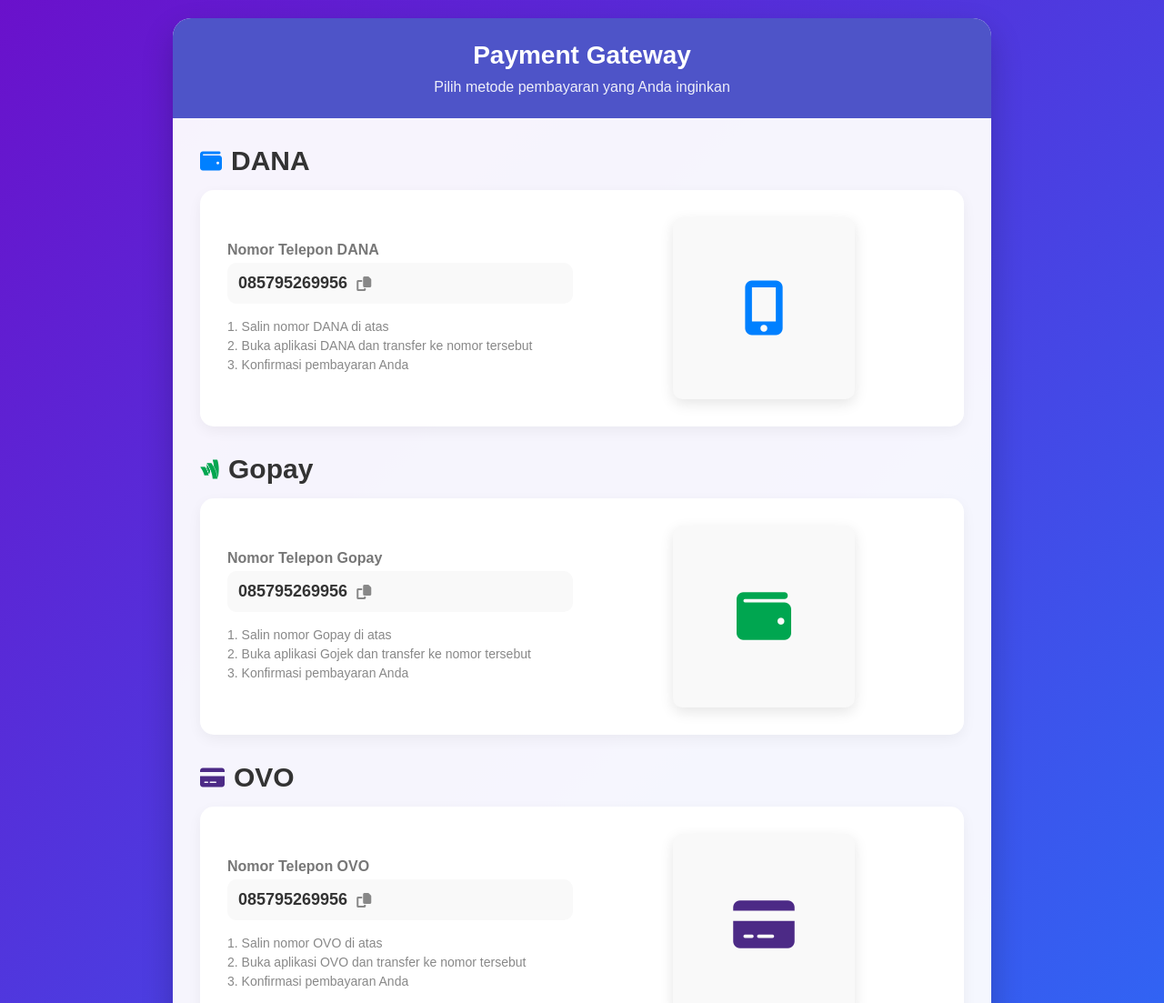
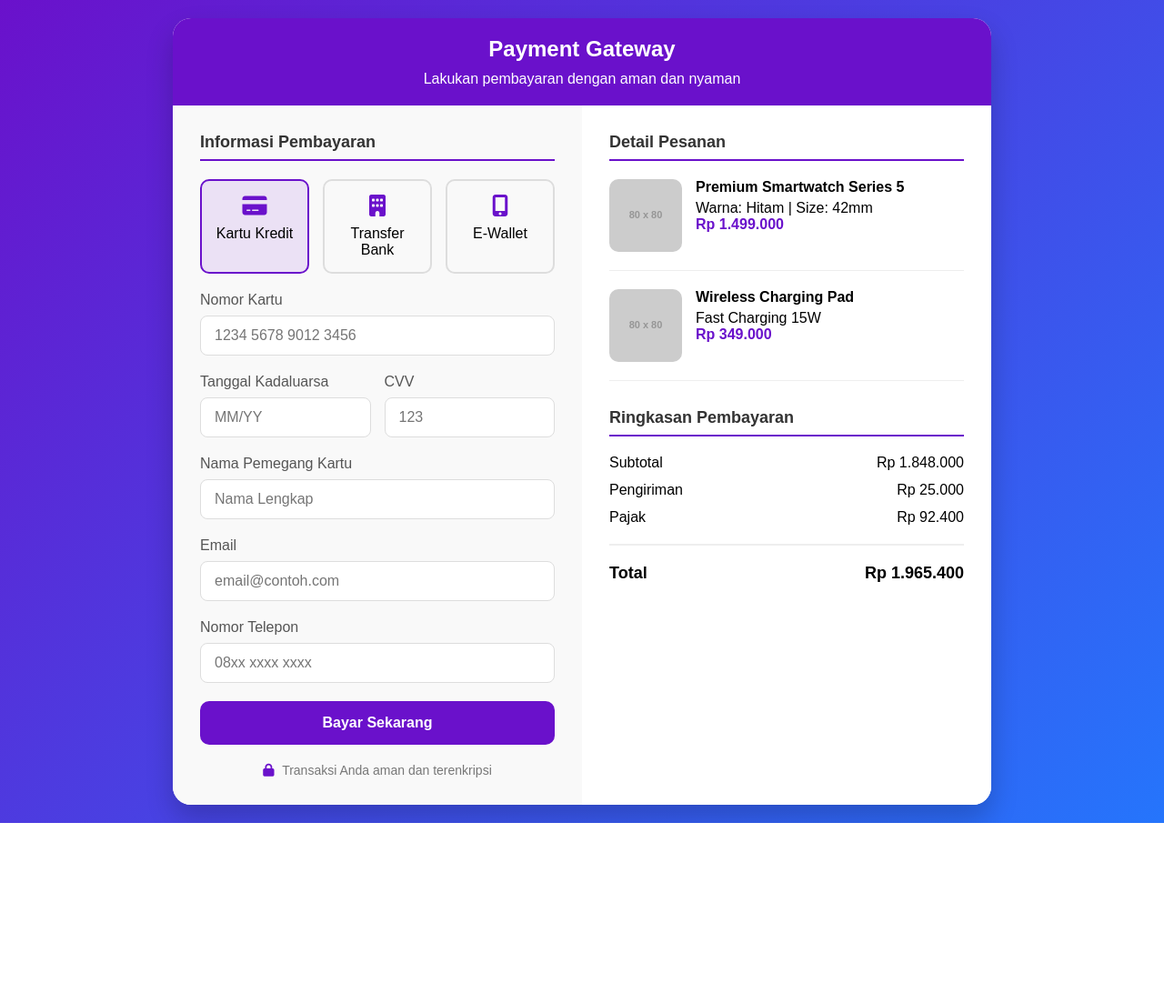
Before and after one commit to Raavfy-24/Web-Payment, a plain HTML site: page index.html in a window 1280 px wide. Shown: the top 1103 px of the page at 91% size. After the commit the page ends 905 px from the top, so only its background shows below. Drawn offline with Linux system fonts and the light colour scheme; placeholder pictures from the web are drawn by us.

Commit message:
index.html

```diff
--- a/index.html
+++ b/index.html
@@ -3,7 +3,7 @@
 <head>
     <meta charset="UTF-8">
     <meta name="viewport" content="width=device-width, initial-scale=1.0">
-    <title>Payment Gateway - DANA, Gopay, OVO, QRIS</title>
+    <title>Payment Gateway</title>
     <link rel="stylesheet" href="https://cdnjs.cloudflare.com/ajax/libs/font-awesome/6.4.0/css/all.min.css">
     <style>
         * {
@@ -23,199 +23,214 @@
         }
 
         .container {
+            width: 100%;
             max-width: 900px;
-            width: 100%;
-            background: rgba(255, 255, 255, 0.95);
+            background: white;
             border-radius: 20px;
-            box-shadow: 0 15px 35px rgba(0, 0, 0, 0.2);
+            box-shadow: 0 15px 30px rgba(0, 0, 0, 0.2);
             overflow: hidden;
-            animation: fadeIn 0.8s ease;
+            display: flex;
+            flex-direction: column;
         }
 
         .header {
-            background: #4e54c8;
+            background: #6a11cb;
             color: white;
+            padding: 20px;
             text-align: center;
-            padding: 25px;
-            position: relative;
         }
 
-        .header h1 {
-            font-size: 28px;
+        .logo {
+            font-size: 24px;
+            font-weight: bold;
             margin-bottom: 10px;
         }
 
-        .header p {
-            font-size: 16px;
-            opacity: 0.9;
+        .main {
+            display: flex;
+            flex-wrap: wrap;
         }
 
-        .payment-container {
+        .left-panel {
+            flex: 1;
+            min-width: 300px;
+            padding: 30px;
+            background: #f9f9f9;
+        }
+
+        .right-panel {
+            flex: 1;
+            min-width: 300px;
+            padding: 30px;
+            background: white;
+        }
+
+        .section-title {
+            font-size: 18px;
+            font-weight: 600;
+            margin-bottom: 20px;
+            color: #333;
+            border-bottom: 2px solid #6a11cb;
+            padding-bottom: 8px;
+        }
+
+        .form-group {
+            margin-bottom: 20px;
+        }
+
+        label {
+            display: block;
+            margin-bottom: 8px;
+            font-weight: 500;
+            color: #555;
+        }
+
+        input, select {
+            width: 100%;
+            padding: 12px 15px;
+            border: 1px solid #ddd;
+            border-radius: 8px;
+            font-size: 16px;
+            transition: all 0.3s;
+        }
+
+        input:focus, select:focus {
+            outline: none;
+            border-color: #6a11cb;
+            box-shadow: 0 0 0 2px rgba(106, 17, 203, 0.2);
+        }
+
+        .card-group {
             display: flex;
-            flex-wrap: wrap;
-            justify-content: center;
-            padding: 30px;
+            gap: 15px;
+        }
+
+        .card-group .form-group {
+            flex: 1;
+        }
+
+        .payment-methods {
+            display: flex;
+            gap: 15px;
+            margin-bottom: 20px;
         }
 
         .payment-method {
-            width: 100%;
-            margin-bottom: 30px;
+            flex: 1;
+            text-align: center;
+            padding: 15px;
+            border: 2px solid #ddd;
+            border-radius: 10px;
+            cursor: pointer;
+            transition: all 0.3s;
         }
 
-        .payment-title {
-            display: flex;
-            align-items: center;
-            margin-bottom: 15px;
-            color: #333;
-            font-size: 20px;
-            font-weight: 600;
+        .payment-method:hover {
+            border-color: #6a11cb;
         }
 
-        .payment-title i {
-            margin-right: 10px;
-            font-size: 24px;
+        .payment-method.active {
+            border-color: #6a11cb;
+            background: rgba(106, 17, 203, 0.1);
         }
 
-        .dana { color: #0080ff; }
-        .gopay { color: #00a650; }
-        .ovo { color: #4c2a86; }
-        .qris { color: #ff6600; }
-
-        .payment-content {
-            background: white;
-            border-radius: 15px;
-            padding: 20px;
-            box-shadow: 0 5px 15px rgba(0, 0, 0, 0.05);
-            display: flex;
-            flex-wrap: wrap;
-            align-items: center;
-            transition: transform 0.3s ease;
+        .payment-method i {
+            font-size: 24px;
+            margin-bottom: 10px;
+            color: #6a11cb;
         }
 
-        .payment-content:hover {
-            transform: translateY(-5px);
+        .product {
+            display: flex;
+            margin-bottom: 20px;
+            padding-bottom: 20px;
+            border-bottom: 1px solid #eee;
         }
 
-        .payment-info {
-            flex: 1;
-            min-width: 250px;
-            padding: 10px;
+        .product-image {
+            width: 80px;
+            height: 80px;
+            border-radius: 10px;
+            overflow: hidden;
+            margin-right: 15px;
         }
 
-        .payment-info h3 {
-            font-size: 16px;
-            color: #777;
-            margin-bottom: 5px;
-        }
-
-        .payment-number {
-            font-size: 18px;
-            font-weight: 600;
-            color: #333;
-            padding: 12px;
-            background: #f9f9f9;
-            border-radius: 10px;
-            margin-bottom: 15px;
-            display: flex;
-            align-items: center;
-            cursor: pointer;
-            transition: background 0.3s;
-        }
-
-        .payment-number:hover {
-            background: #f0f0f0;
-        }
-
-        .payment-number i {
-            margin-left: 10px;
-            font-size: 16px;
-            color: #888;
-        }
-
-        .payment-image {
-            flex: 1;
-            min-width: 250px;
-            display: flex;
-            justify-content: center;
-            align-items: center;
-            padding: 10px;
-        }
-
-        .qris-image {
-            width: 200px;
-            height: 200px;
-            border-radius: 10px;
-            overflow: hidden;
-            box-shadow: 0 5px 15px rgba(0, 0, 0, 0.1);
-            display: flex;
-            justify-content: center;
-            align-items: center;
-            background: #f9f9f9;
-        }
-
-        .qris-image img {
+        .product-image img {
             width: 100%;
             height: 100%;
             object-fit: cover;
         }
 
-        .instructions {
-            margin-top: 15px;
-            font-size: 14px;
-            color: #888;
-            line-height: 1.5;
+        .product-info {
+            flex: 1;
         }
 
-        .footer {
+        .product-title {
+            font-weight: 600;
+            margin-bottom: 5px;
+        }
+
+        .product-price {
+            color: #6a11cb;
+            font-weight: bold;
+        }
+
+        .summary-item {
+            display: flex;
+            justify-content: space-between;
+            margin-bottom: 12px;
+        }
+
+        .total {
+            display: flex;
+            justify-content: space-between;
+            font-size: 18px;
+            font-weight: bold;
+            margin-top: 20px;
+            padding-top: 20px;
+            border-top: 2px solid #eee;
+        }
+
+        .btn {
+            display: block;
+            width: 100%;
+            padding: 15px;
+            background: #6a11cb;
+            color: white;
+            border: none;
+            border-radius: 10px;
+            font-size: 16px;
+            font-weight: 600;
+            cursor: pointer;
+            transition: all 0.3s;
+            margin-top: 20px;
+        }
+
+        .btn:hover {
+            background: #2575fc;
+            transform: translateY(-2px);
+            box-shadow: 0 5px 15px rgba(0, 0, 0, 0.2);
+        }
+
+        .secure {
             text-align: center;
-            padding: 20px;
-            background: #f8f9fa;
-            color: #666;
+            margin-top: 20px;
+            color: #777;
             font-size: 14px;
         }
 
-        .notification {
-            position: fixed;
-            top: 20px;
-            right: 20px;
-            padding: 15px 25px;
-            background: #4CAF50;
-            color: white;
-            border-radius: 10px;
-            box-shadow: 0 5px 15px rgba(0, 0, 0, 0.2);
-            transform: translateX(100%);
-            opacity: 0;
-            transition: all 0.5s cubic-bezier(0.68, -0.55, 0.27, 1.55);
-            z-index: 1000;
-        }
-
-        .notification.show {
-            transform: translateX(0);
-            opacity: 1;
-        }
-
-        @keyframes fadeIn {
-            from {
-                opacity: 0;
-                transform: translateY(-20px);
-            }
-            to {
-                opacity: 1;
-                transform: translateY(0);
-            }
+        .secure i {
+            color: #6a11cb;
+            margin-right: 5px;
         }
 
         @media (max-width: 768px) {
-            .payment-content {
+            .main {
                 flex-direction: column;
             }
 
-            .payment-info, .payment-image {
+            .left-panel, .right-panel {
                 width: 100%;
-            }
-
-            .payment-image {
-                margin-top: 20px;
             }
         }
     </style>
@@ -223,141 +238,169 @@
 <body>
     <div class="container">
         <div class="header">
-            <h1>Payment Gateway</h1>
-            <p>Pilih metode pembayaran yang Anda inginkan</p>
+            <div class="logo">Payment Gateway</div>
+            <p>Lakukan pembayaran dengan aman dan nyaman</p>
         </div>
 
-        <div class="payment-container">
-            <div class="payment-method">
-                <div class="payment-title">
-                    <i class="fas fa-wallet dana"></i>
-                    <h2>DANA</h2>
+        <div class="main">
+            <div class="left-panel">
+                <h2 class="section-title">Informasi Pembayaran</h2>
+
+                <div class="payment-methods">
+                    <div class="payment-method active" id="credit-card">
+                        <i class="fa fa-credit-card"></i>
+                        <div>Kartu Kredit</div>
+                    </div>
+                    <div class="payment-method" id="bank-transfer">
+                        <i class="fa fa-building"></i>
+                        <div>Transfer Bank</div>
+                    </div>
+                    <div class="payment-method" id="e-wallet">
+                        <i class="fa fa-mobile-alt"></i>
+                        <div>E-Wallet</div>
+                    </div>
                 </div>
-                <div class="payment-content">
-                    <div class="payment-info">
-                        <h3>Nomor Telepon DANA</h3>
-                        <div class="payment-number" onclick="copyToClipboard('085795269956', 'DANA')">
-                            085795269956 <i class="fas fa-copy"></i>
-                        </div>
-                        <div class="instructions">
-                            <p>1. Salin nomor DANA di atas</p>
-                            <p>2. Buka aplikasi DANA dan transfer ke nomor tersebut</p>
-                            <p>3. Konfirmasi pembayaran Anda</p>
-                        </div>
+
+                <div class="form-group">
+                    <label for="card-number">Nomor Kartu</label>
+                    <input type="text" id="card-number" placeholder="1234 5678 9012 3456">
+                </div>
+
+                <div class="card-group">
+                    <div class="form-group">
+                        <label for="expiry">Tanggal Kadaluarsa</label>
+                        <input type="text" id="expiry" placeholder="MM/YY">
                     </div>
-                    <div class="payment-image">
-                        <div class="qris-image">
-                            <i class="fas fa-mobile-alt" style="font-size: 60px; color: #0080ff;"></i>
-                        </div>
+                    <div class="form-group">
+                        <label for="cvv">CVV</label>
+                        <input type="text" id="cvv" placeholder="123">
                     </div>
+                </div>
+
+                <div class="form-group">
+                    <label for="name">Nama Pemegang Kartu</label>
+                    <input type="text" id="name" placeholder="Nama Lengkap">
+                </div>
+
+                <div class="form-group">
+                    <label for="email">Email</label>
+                    <input type="email" id="email" placeholder="email@contoh.com">
+                </div>
+
+                <div class="form-group">
+                    <label for="phone">Nomor Telepon</label>
+                    <input type="tel" id="phone" placeholder="08xx xxxx xxxx">
+                </div>
+
+                <button class="btn" id="pay-button">Bayar Sekarang</button>
+
+                <div class="secure">
+                    <i class="fa fa-lock"></i> Transaksi Anda aman dan terenkripsi
                 </div>
             </div>
 
-            <div class="payment-method">
-                <div class="payment-title">
-                    <i class="fab fa-google-wallet gopay"></i>
-                    <h2>Gopay</h2>
-                </div>
-                <div class="payment-content">
-                    <div class="payment-info">
-                        <h3>Nomor Telepon Gopay</h3>
-                        <div class="payment-number" onclick="copyToClipboard('085795269956', 'Gopay')">
-                            085795269956 <i class="fas fa-copy"></i>
-                        </div>
-                        <div class="instructions">
-                            <p>1. Salin nomor Gopay di atas</p>
-                            <p>2. Buka aplikasi Gojek dan transfer ke nomor tersebut</p>
-                            <p>3. Konfirmasi pembayaran Anda</p>
-                        </div>
+            <div class="right-panel">
+                <h2 class="section-title">Detail Pesanan</h2>
+
+                <div class="product">
+                    <div class="product-image">
+                        <img src="https://via.placeholder.com/80" alt="Produk">
                     </div>
-                    <div class="payment-image">
-                        <div class="qris-image">
-                            <i class="fas fa-wallet" style="font-size: 60px; color: #00a650;"></i>
-                        </div>
+                    <div class="product-info">
+                        <div class="product-title">Premium Smartwatch Series 5</div>
+                        <div class="product-desc">Warna: Hitam | Size: 42mm</div>
+                        <div class="product-price">Rp 1.499.000</div>
                     </div>
                 </div>
-            </div>
 
-            <div class="payment-method">
-                <div class="payment-title">
-                    <i class="fas fa-credit-card ovo"></i>
-                    <h2>OVO</h2>
-                </div>
-                <div class="payment-content">
-                    <div class="payment-info">
-                        <h3>Nomor Telepon OVO</h3>
-                        <div class="payment-number" onclick="copyToClipboard('085795269956', 'OVO')">
-                            085795269956 <i class="fas fa-copy"></i>
-                        </div>
-                        <div class="instructions">
-                            <p>1. Salin nomor OVO di atas</p>
-                            <p>2. Buka aplikasi OVO dan transfer ke nomor tersebut</p>
-                            <p>3. Konfirmasi pembayaran Anda</p>
-                        </div>
+                <div class="product">
+                    <div class="product-image">
+                        <img src="https://via.placeholder.com/80" alt="Produk">
                     </div>
-                    <div class="payment-image">
-                        <div class="qris-image">
-                            <i class="fas fa-credit-card" style="font-size: 60px; color: #4c2a86;"></i>
-                        </div>
+                    <div class="product-info">
+                        <div class="product-title">Wireless Charging Pad</div>
+                        <div class="product-desc">Fast Charging 15W</div>
+                        <div class="product-price">Rp 349.000</div>
                     </div>
                 </div>
-            </div>
 
-            <div class="payment-method">
-                <div class="payment-title">
-                    <i class="fas fa-qrcode qris"></i>
-                    <h2>QRIS</h2>
+                <h2 class="section-title" style="margin-top: 30px;">Ringkasan Pembayaran</h2>
+
+                <div class="summary-item">
+                    <div>Subtotal</div>
+                    <div>Rp 1.848.000</div>
                 </div>
-                <div class="payment-content">
-                    <div class="payment-info">
-                        <h3>Scan QR Code</h3>
-                        <div class="instructions">
-                            <p>1. Buka aplikasi e-wallet atau mobile banking Anda</p>
-                            <p>2. Pilih fitur scan QRIS</p>
-                            <p>3. Arahkan kamera ke QR code di samping</p>
-                            <p>4. Masukkan nominal dan konfirmasi pembayaran</p>
-                        </div>
-                    </div>
-                    <div class="payment-image">
-                        <div class="qris-image">
-                            <img src="https://files.catbox.moe/oi12il.bin" alt="QRIS Payment" onerror="this.src='https://api.qrserver.com/v1/create-qr-code/?size=200x200&data=https://payment.example.com/085795269956'">
-                        </div>
-                    </div>
+
+                <div class="summary-item">
+                    <div>Pengiriman</div>
+                    <div>Rp 25.000</div>
+                </div>
+
+                <div class="summary-item">
+                    <div>Pajak</div>
+                    <div>Rp 92.400</div>
+                </div>
+
+                <div class="total">
+                    <div>Total</div>
+                    <div>Rp 1.965.400</div>
                 </div>
             </div>
         </div>
-
-        <div class="footer">
-            <p>&copy; 2023 Payment Gateway. Semua hak dilindungi.</p>
-        </div>
-    </div>
-
-    <div class="notification" id="notification">
-        Nomor berhasil disalin ke clipboard!
     </div>
 
     <script>
-        function copyToClipboard(text, method) {
-            const textArea = document.createElement('textarea');
-            textArea.value = text;
-            document.body.appendChild(textArea);
-            textArea.select();
-            document.execCommand('copy');
-            document.body.removeChild(textArea);
+        // Payment method selection
+        const paymentMethods = document.querySelectorAll('.payment-method');
 
-            const notification = document.getElementById('notification');
-            notification.textContent = `Nomor ${method} berhasil disalin!`;
-            notification.classList.add('show');
+        paymentMethods.forEach(method => {
+            method.addEventListener('click', () => {
+                paymentMethods.forEach(m => m.classList.remove('active'));
+                method.classList.add('active');
+            });
+        });
 
+        // Format card number input
+        const cardNumberInput = document.getElementById('card-number');
+
+        cardNumberInput.addEventListener('input', function(e) {
+            let value = e.target.value.replace(/\D/g, '');
+            let formattedValue = '';
+
+            for (let i = 0; i < value.length; i++) {
+                if (i > 0 && i % 4 === 0) {
+                    formattedValue += ' ';
+                }
+                formattedValue += value[i];
+            }
+
+            e.target.value = formattedValue;
+        });
+
+        // Format expiry date input
+        const expiryInput = document.getElementById('expiry');
+
+        expiryInput.addEventListener('input', function(e) {
+            let value = e.target.value.replace(/\D/g, '');
+
+            if (value.length > 2) {
+                e.target.value = value.substring(0, 2) + '/' + value.substring(2, 4);
+            } else {
+                e.target.value = value;
+            }
+        });
+
+        // Pay button functionality
+        const payButton = document.getElementById('pay-button');
+
+        payButton.addEventListener('click', function() {
+            alert('Pembayaran sedang diproses...');
+
+            // Simulate payment processing
             setTimeout(() => {
-                notification.classList.remove('show');
-            }, 3000);
-        }
-
-        // Fallback untuk gambar QRIS jika link tidak bekerja
-        document.querySelector('.qris-image img').onerror = function() {
-            this.src = 'https://api.qrserver.com/v1/create-qr-code/?size=200x200&data=https://payment.example.com/085795269956';
-        };
+                alert('Pembayaran berhasil! Terima kasih telah berbelanja.');
+            }, 2000);
+        });
     </script>
 </body>
 </html>
```
